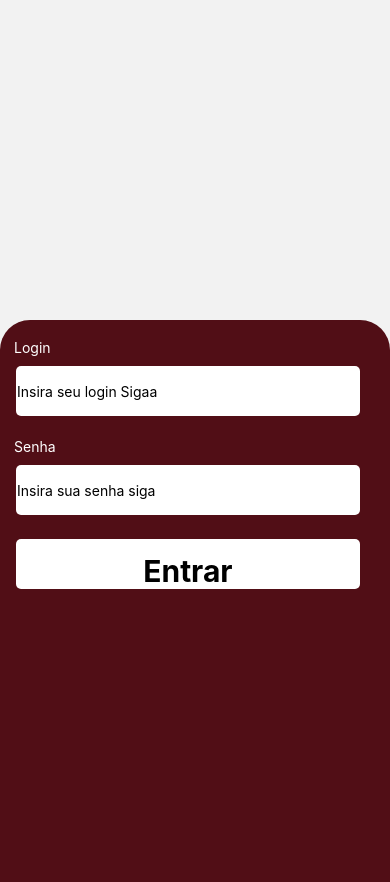
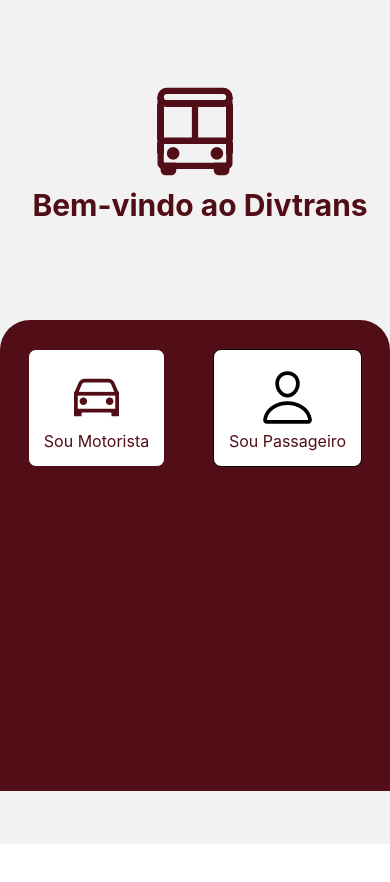
Before and after one commit to lucalazengo/app-div, a React Native app: screen /Login in a window 390 px wide. Shown: the top 882 px of the page. After the commit the page ends 844 px from the top, so only its background shows below. Built offline with nearby package versions, Linux system fonts and the light colour scheme.

Commit message:
login in backend

```diff
--- a/App.js
+++ b/App.js
@@ -7,7 +7,6 @@
 import React from 'react'
 import { createNativeStackNavigator } from '@react-navigation/native-stack'
 import { NavigationContainer } from '@react-navigation/native'
-
 
 const Stack = createNativeStackNavigator()
 
@@ -21,8 +20,7 @@
         <Stack.Screen name="Home" component={Home} />
         <Stack.Screen name="Login" component={Login} />
         <Stack.Screen name="MapScreen" component={MapScreen} />
-        <Stack.Screen name='TravelReportForm' component = {TravelReportForm} />
-
+        <Stack.Screen name="TravelReportForm" component={TravelReportForm} />
       </Stack.Navigator>
     </NavigationContainer>
   )
--- a/src/components/Form/index.js
+++ b/src/components/Form/index.js
@@ -1,27 +1,127 @@
-import React from 'react';
-import { View, Text, TextInput, TouchableOpacity } from 'react-native';
-import { useNavigation } from '@react-navigation/native';
-import styles from './style';
+import React, { useState, useEffect, useCallback } from 'react'
+import { View, Text, TextInput, TouchableOpacity } from 'react-native'
+import { useNavigation } from '@react-navigation/native'
+import styles from './style'
+import axios from 'axios'
+import { Button } from 'react-native-elements'
+import * as Animatable from 'react-native-animatable'
+import AsyncStorage from '@react-native-async-storage/async-storage'
+import Icon from 'react-native-vector-icons/Ionicons'
 
 export default function Form() {
-  const navigation = useNavigation();
+  const navigation = useNavigation()
+  const [usuario, setUsuario] = useState('')
+  const [senha, setSenha] = useState('')
+  const [isMotorista, setIsMotorista] = useState(false)
+  const [errorMessage, setErrorMessage] = useState('')
+  const [successMessage, setSuccessMessage] = useState('')
 
+  const handleLogin = async () => {
+    try {
+      const response = await axios.post(
+        'https://efae-45-4-28-15.ngrok-free.app/api/motoristas/login',
+        {
+          usuario,
+          senha,
+        },
+      )
 
-  const handleLogin = () => {
-    // Aqui você pode adicionar a lógica para lidar com o login
-    // Por exemplo: validação de login e senha
+      console.log(response.data)
+      const { token, motorista } = response.data
+      await AsyncStorage.setItem('token', token)
 
-    // Navegar para outra tela se o login for bem-sucedido
-    navigation.navigate('Home');
-  };
+      const userData = JSON.stringify(motorista)
+      await AsyncStorage.setItem('userData', userData)
+
+      setSuccessMessage('Login realizado com sucesso!')
+      setErrorMessage('')
+      navigation.navigate('Home')
+    } catch (error) {
+      console.log(error)
+      setErrorMessage(error.message)
+      setSuccessMessage('')
+    }
+  }
+
+  const handleMotorista = () => {
+    setIsMotorista(true)
+  }
+
+  const handlePassageiro = () => {
+    setIsMotorista(false)
+  }
+
   return (
+    <View>
+      <Animatable.View
+        animation="fadeInDown"
+        style={{
+          position: 'absolute',
+          top: 50,
+          left: 0,
+          right: 0,
+          height: 200,
+          alignItems: 'center',
+          justifyContent: 'center',
+          borderRadius: 8,
+        }}
+      >
+        <Icon name="bus-outline" size={100} color="#510E16" />
+        <Text
+          style={{
+            fontSize: 30,
+            fontWeight: 'bold',
+            color: '#510E16',
+            paddingLeft: 10,
+          }}
+        >
+          Bem-vindo ao Divtrans
+        </Text>
+      </Animatable.View>
       <View style={styles.formContext}>
         <View style={styles.form}>
+          {!isMotorista ? (
+            <View style={styles.buttonsContainer}>
+              <TouchableOpacity
+                onPress={handleMotorista}
+                style={{
+                  backgroundColor: '#fff',
+                  borderWidth: 1,
+                  borderColor: '#510E16',
+                  padding: 15,
+                  borderRadius: 8,
+                  alignItems: 'center',
+                  justifyContent: 'center',
+                }}
+              >
+                <Icon name="car-outline" size={60} color="#510E16" />
+                <Text style={styles.buttonText}>Sou Motorista</Text>
+              </TouchableOpacity>
+
+              <TouchableOpacity
+                onPress={handlePassageiro}
+                style={{
+                  backgroundColor: '#fff',
+                  borderWidth: 1,
+                  borderColor: '#000',
+                  padding: 15,
+                  borderRadius: 8,
+                  alignItems: 'center',
+                  justifyContent: 'center',
+                }}
+              >
+                <Icon name="person-outline" size={60} color="#000" />
+                <Text style={styles.buttonText}>Sou Passageiro</Text>
+              </TouchableOpacity>
+            </View>
+          ) : (
+            <Animatable.View animation="fadeInUp" style={styles.form}>
               <Text style={styles.formLabel}>Login</Text>
               <TextInput
                 style={styles.input}
                 placeholder="Insira seu login Sigaa"
                 keyboardType="default"
+                onChangeText={(text) => setUsuario(text)}
               />
 
               <Text style={styles.formLabel}>Senha</Text>
@@ -30,12 +130,31 @@
                 placeholder="Insira sua senha siga"
                 keyboardType="default"
                 secureTextEntry
+                onChangeText={(text) => setSenha(text)}
               />
 
-        <TouchableOpacity style={styles.buttonEntrar} onPress={handleLogin}>
-          <Text style={styles.textbuttonEntrar}>Entrar</Text>
+              <TouchableOpacity
+                onPress={handleLogin}
+                style={styles.buttonEntrar}
+              >
+                <Button
+                  title="Entrar"
+                  titleStyle={{ color: '#510E16', fontSize: 20 }}
+                  buttonStyle={{ backgroundColor: '#fff', borderRadius: 8 }}
+                />
               </TouchableOpacity>
+            </Animatable.View>
+          )}
+
+          {errorMessage !== '' && (
+            <Text style={styles.errorText}>{errorMessage}</Text>
+          )}
+
+          {successMessage !== '' && (
+            <Text style={styles.successText}>{successMessage}</Text>
+          )}
         </View>
       </View>
-  );
+    </View>
+  )
 }
--- a/src/components/Form/style.js
+++ b/src/components/Form/style.js
@@ -20,36 +20,67 @@
   },
   formLabel: {
     color: '#FFFFFF',
-    fontSize: '20',
+    fontSize: 18, // Alterado para 18
     padding: 10,
   },
+
   input: {
-    paddingHorizontal: 1,
+    paddingHorizontal: 10,
     width: '90%',
-    height: 50,
+    height: 60, // Aumentado para 60
     margin: 12,
-    borderRadius: 5,
+    borderRadius: 8, // Aumentado para 8
     backgroundColor: '#fff',
-    //paddingLeft: 20,
-    marginTop: 0,
+    marginTop: 8, // Adicionado espaçamento superior
   },
 
   textbuttonEntrar: {
-    fontSize: 30,
-    color: '##020202',
+    fontSize: 24, // Alterado para 24
+    color: '#020202',
     fontWeight: 'bold',
   },
+
   buttonEntrar: {
     alignItems: 'center',
     justifyContent: 'center',
     width: '90%',
     margin: 12,
-    borderRadius: 5,
+    borderRadius: 8,
     backgroundColor: '#fff',
     paddingLeft: 0,
     marginLeft: 12,
-    paddingBattom: 20,
-    paddingTop: 14,
+    paddingVertical: 10, // Alterado para paddingVertical
+    height: 60, // Aumentado para 60
+  },
+
+  buttonsContainer: {
+    flexDirection: 'row',
+    justifyContent: 'space-around',
+    marginTop: 20,
+  },
+
+  buttonMotorista: {
+    backgroundColor: '#fff',
+    height: 50,
+    borderRadius: 8,
+    justifyContent: 'center',
+    alignItems: 'center',
+    width: '45%',
+  },
+
+  buttonPassageiro: {
+    backgroundColor: '#fff',
+    height: 50,
+    borderRadius: 8,
+    justifyContent: 'center',
+    alignItems: 'center',
+    width: '45%',
+  },
+
+  buttonText: {
+    color: '#510E16',
+    fontSize: 16,
   },
 })
+
 export default styles
--- a/src/pages/Login/index.js
+++ b/src/pages/Login/index.js
@@ -1,9 +1,34 @@
-import { StatusBar } from 'expo-status-bar'
-import React from 'react'
-import { StyleSheet, Text, View, Buttom } from 'react-native'
+import React, { useEffect, useState } from 'react'
+import { View } from 'react-native'
 import Form from '../../components/Form'
+import AsyncStorage from '@react-native-async-storage/async-storage'
+import { useNavigation } from '@react-navigation/native'
 
 export default function Login() {
+  const [userData, setUserData] = useState(null)
+  const navigation = useNavigation()
+
+  const getUserData = async () => {
+    try {
+      const value = await AsyncStorage.getItem('userData')
+      if (value !== null) {
+        setUserData(JSON.parse(value))
+      }
+    } catch (e) {
+      console.log(e)
+    }
+  }
+
+  useEffect(() => {
+    getUserData()
+  }, [])
+
+  useEffect(() => {
+    if (userData) {
+      navigation.navigate('Home')
+    }
+  }, [userData, navigation])
+
   return (
     <View>
       <Form />
--- a/src/pages/home/index.js
+++ b/src/pages/home/index.js
@@ -1,4 +1,4 @@
-import React, { useState } from 'react'
+import React, { useState, useEffect, useCallback } from 'react'
 import {
   View,
   Text,
@@ -10,10 +10,10 @@
 import { SearchBar } from 'react-native-elements'
 import Icon from 'react-native-vector-icons/FontAwesome'
 import { useNavigation } from '@react-navigation/native'
+import AsyncStorage from '@react-native-async-storage/async-storage'
 
 export default function Home() {
   const navigation = useNavigation()
-
   const [search, setSearch] = useState('')
   const [selectedBus, setSelectedBus] = useState(null)
   const [selectedId, setSelectedId] = useState(null)
@@ -29,6 +29,24 @@
     { id: '9', name: 'Metrô Linha 2' },
     { id: '10', name: 'Metrô Linha 3' },
   ])
+  const [userData, setUserData] = useState(null)
+
+  const getUserData = async () => {
+    try {
+      const value = await AsyncStorage.getItem('userData')
+      if (value !== null) {
+        setUserData(JSON.parse(value))
+      }
+    } catch (e) {
+      console.log(e)
+    }
+  }
+
+  useEffect(() => {
+    getUserData()
+  }, [])
+
+  console.log(userData)
 
   const updateSearch = (search) => {
     setSearch(search)
@@ -45,7 +63,14 @@
   return (
     <View style={styles.container}>
       <View style={styles.welcomeContainer}>
-        <Text style={styles.welcomeText}>Bem vindo ao Busca Ônibus</Text>
+        <Text
+          style={{
+            fontSize: 20,
+            fontWeight: 'bold',
+            color: '#fff',
+            paddingLeft: 10,
+          }}
+        >{`Olá, ${userData?.nome}`}</Text>
         <Icon
           name="user"
           size={30}
```
Also changed, not shown: package.json (+10 -4 lines), src/pages/mapscreen/index.js (+72 -46 lines), 2 other files (tests, documents, lock files or other folders). Lines whose indentation alone changed are shown as unchanged.
